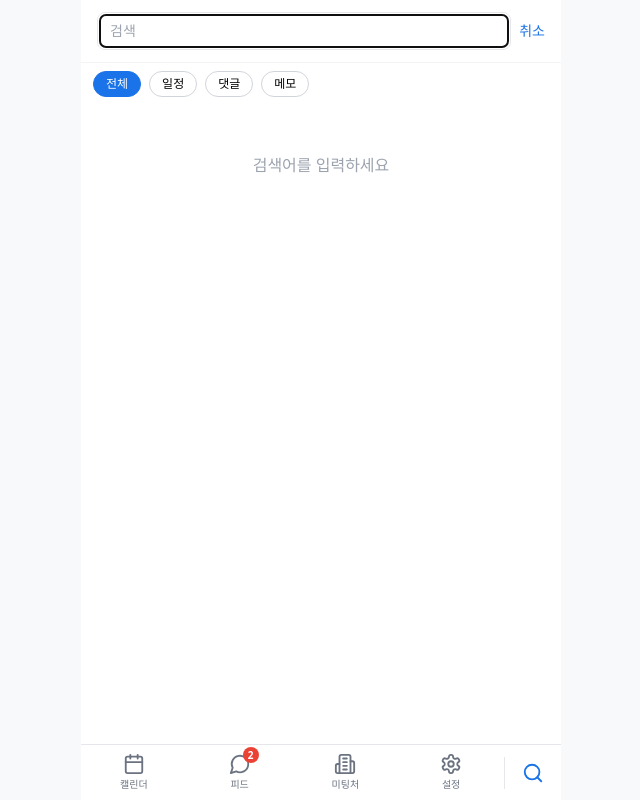
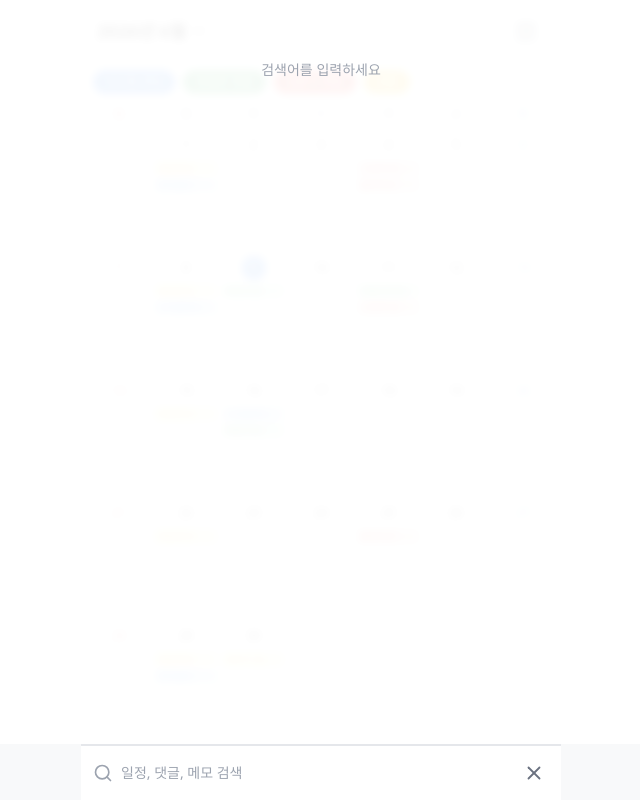
Before and after one commit to pttphh/umac-calendar-v2, a React (Vite) app: page / in a window 1280 px wide. Both pictures are taken after a click on the button 852 px from the left and 772 px from the top of the page. Shown: the whole page, without its empty margins (319-959 px from the left). Built offline with nearby package versions, Linux system fonts and the light colour scheme.

Commit message:
캘린더 관리 수정

```diff
--- a/src/App.tsx
+++ b/src/App.tsx
@@ -3,11 +3,12 @@ import { CalendarView } from './components/calendar/CalendarView';
 import { FeedView } from './components/feed/FeedView';
 import { MeetingView } from './components/meeting/MeetingView';
 import { MoreView } from './components/more/MoreView';
-import { SearchView } from './components/search/SearchView';
+import { SearchResultsOverlay } from './components/search/SearchResultsOverlay';
 import { EventForm } from './components/event/EventForm';
 import { EventDetail } from './components/event/EventDetail';
 import { MeetingForm } from './components/meeting/MeetingForm';
 import { CalendarForm } from './components/calendar-mgmt/CalendarForm';
+import { CalendarMgmtView } from './components/calendar-mgmt/CalendarMgmtView';
 import { useAppStore } from './store/useAppStore';
 
 function App() {
@@ -20,10 +21,11 @@ function App() {
         {currentTab === 'feed' && <FeedView />}
         {currentTab === 'meeting' && <MeetingView />}
         {currentTab === 'more' && <MoreView />}
-        {currentTab === 'search' && <SearchView />}
       </main>
 
+      <SearchResultsOverlay />
       <BottomNav />
+      <CalendarMgmtView />
       <EventForm />
       <EventDetail />
       <MeetingForm />
--- a/src/components/calendar-mgmt/CalendarForm.tsx
+++ b/src/components/calendar-mgmt/CalendarForm.tsx
@@ -1,8 +1,9 @@
-import { useState } from 'react';
+import { useState, useEffect } from 'react';
 import { Plus } from 'lucide-react';
 import { useAppStore } from '../../store/useAppStore';
 import { FormHeader } from '../common/FormHeader';
 import { MemberPill } from '../common/MemberPill';
+import { CURRENT_USER_ID } from '../../types';
 
 const COLORS = ['#1a73e8', '#34a853', '#ea4335', '#fbbc04', '#9c27b0', '#00bcd4', '#ff5722'];
 
@@ -17,19 +18,37 @@ export function CalendarForm() {
 
   const existing = editingId ? calendars.find((c) => c.id === editingId) : null;
 
-  const [name, setName] = useState(existing?.name ?? '');
-  const [color, setColor] = useState(existing?.color ?? COLORS[0]);
-  const [writerIds, setWriterIds] = useState<string[]>(existing?.writerIds ?? []);
-  const [viewerIds, setViewerIds] = useState<string[]>(existing?.viewerIds ?? []);
+  const [name, setName] = useState('');
+  const [color, setColor] = useState(COLORS[0]);
+  const [writerIds, setWriterIds] = useState<string[]>([CURRENT_USER_ID]);
+  const [viewerIds, setViewerIds] = useState<string[]>([]);
   const [showWriterAdd, setShowWriterAdd] = useState(false);
   const [showViewerAdd, setShowViewerAdd] = useState(false);
+
+  useEffect(() => {
+    if (!isOpen) return;
+    const cal = editingId ? calendars.find((c) => c.id === editingId) : null;
+    if (cal) {
+      setName(cal.name);
+      setColor(cal.color);
+      setWriterIds(cal.writerIds);
+      setViewerIds(cal.viewerIds);
+    } else {
+      setName('');
+      setColor(COLORS[0]);
+      setWriterIds([CURRENT_USER_ID]);
+      setViewerIds([]);
+    }
+    setShowWriterAdd(false);
+    setShowViewerAdd(false);
+  }, [isOpen, editingId, calendars]);
 
   const handleSave = () => {
     if (!name.trim() || writerIds.length === 0) return;
     const payload = {
       name: name.trim(),
       color,
-      isVisible: true,
+      isVisible: existing?.isVisible ?? true,
       writerIds,
       viewerIds,
     };
@@ -62,12 +81,13 @@ export function CalendarForm() {
             value={name}
             onChange={(e) => setName(e.target.value)}
             className="w-full border-b-2 border-primary py-2 outline-none text-lg"
+            placeholder="캘린더 이름 입력"
           />
         </div>
 
         <div>
           <label className="text-xs text-gray-500 mb-2 block">색상 선택</label>
-          <div className="flex gap-3">
+          <div className="flex gap-3 flex-wrap">
             {COLORS.map((c) => (
               <button
                 key={c}
@@ -89,7 +109,10 @@ export function CalendarForm() {
           showAdd={showWriterAdd}
           onToggleAdd={() => setShowWriterAdd(!showWriterAdd)}
           available={availableWriters}
-          onAdd={(id) => { setWriterIds((prev) => [...prev, id]); setShowWriterAdd(false); }}
+          onAdd={(id) => {
+            setWriterIds((prev) => [...prev, id]);
+            setShowWriterAdd(false);
+          }}
         />
 
         <MemberSection
@@ -101,35 +124,15 @@ export function CalendarForm() {
           showAdd={showViewerAdd}
           onToggleAdd={() => setShowViewerAdd(!showViewerAdd)}
           available={availableViewers}
-          onAdd={(id) => { setViewerIds((prev) => [...prev, id]); setShowViewerAdd(false); }}
+          onAdd={(id) => {
+            setViewerIds((prev) => [...prev, id]);
+            setShowViewerAdd(false);
+          }}
         />
 
         <p className="text-xs text-gray-400">
           작성자·공유자는 알림과 무관합니다. 알림은 일정 등록 시 별도 설정합니다.
         </p>
-
-        {!editingId && calendars.length > 0 && (
-          <div className="border-t pt-4">
-            <p className="text-xs text-gray-500 mb-2">기존 캘린더</p>
-            {calendars.map((cal) => (
-              <button
-                key={cal.id}
-                type="button"
-                onClick={() => {
-                  setName(cal.name);
-                  setColor(cal.color);
-                  setWriterIds(cal.writerIds);
-                  setViewerIds(cal.viewerIds);
-                  useAppStore.getState().openCalendarForm(cal.id);
-                }}
-                className="flex items-center gap-2 w-full py-2 text-sm"
-              >
-                <span className="w-3 h-3 rounded-full" style={{ backgroundColor: cal.color }} />
-                {cal.name}
-              </button>
-            ))}
-          </div>
-        )}
       </div>
     </div>
   );
@@ -178,7 +181,10 @@ function MemberSection({
       </button>
       {showAdd && (
         <div className="mt-2 border rounded-lg">
-          {available.map((m) => (
+          {available.length === 0 ? (
+            <p className="px-3 py-2 text-sm text-gray-400">추가할 멤버가 없습니다</p>
+          ) : (
+            available.map((m) => (
               <button
                 key={m.id}
                 type="button"
@@ -187,7 +193,8 @@ function MemberSection({
               >
                 {m.name}
               </button>
-          ))}
+            ))
+          )}
         </div>
       )}
     </div>
--- /dev/null
+++ b/src/components/calendar-mgmt/CalendarMgmtView.tsx
@@ -0,0 +1,28 @@
+import { ArrowLeft, Plus } from 'lucide-react';
+import { useAppStore } from '../../store/useAppStore';
+import { CalendarList } from './CalendarList';
+
+export function CalendarMgmtView() {
+  const isOpen = useAppStore((s) => s.isCalendarMgmtOpen);
+  const closeCalendarMgmt = useAppStore((s) => s.closeCalendarMgmt);
+  const openCalendarForm = useAppStore((s) => s.openCalendarForm);
+
+  if (!isOpen) return null;
+
+  return (
+    <div className="fixed inset-0 z-[85] bg-white flex flex-col">
+      <header className="flex items-center justify-between px-4 py-3 border-b border-gray-100 shrink-0">
+        <button type="button" onClick={closeCalendarMgmt} className="p-1 -ml-1">
+          <ArrowLeft size={22} />
+        </button>
+        <h1 className="text-lg font-semibold">캘린더 관리</h1>
+        <button type="button" onClick={() => openCalendarForm()} className="p-1 -mr-1 text-primary">
+          <Plus size={22} />
+        </button>
+      </header>
+      <div className="flex-1 overflow-y-auto">
+        <CalendarList />
+      </div>
+    </div>
+  );
+}
--- a/src/components/layout/BottomNav.tsx
+++ b/src/components/layout/BottomNav.tsx
@@ -1,4 +1,5 @@
-import { Calendar, MessageCircle, Building2, Settings, Search } from 'lucide-react';
+import { useEffect, useRef } from 'react';
+import { Calendar, MessageCircle, Building2, Settings, Search, X } from 'lucide-react';
 import { useShallow } from 'zustand/react/shallow';
 import { useAppStore } from '../../store/useAppStore';
 import type { AppTab } from '../../types';
@@ -11,6 +12,8 @@ const tabs: { id: AppTab; label: string; icon: typeof Calendar }[] = [
 ];
 
 export function BottomNav() {
+  const inputRef = useRef<HTMLInputElement>(null);
+
   const {
     currentTab,
     setCurrentTab,
@@ -18,8 +21,14 @@ export function BottomNav() {
     showEventDetail,
     isMeetingFormOpen,
     isCalendarFormOpen,
+    isCalendarMgmtOpen,
     dayPopupDate,
     unreadCount,
+    isSearchOpen,
+    searchQuery,
+    openSearch,
+    closeSearch,
+    setSearchQuery,
   } = useAppStore(
     useShallow((s) => ({
       currentTab: s.currentTab,
@@ -28,8 +37,14 @@ export function BottomNav() {
       showEventDetail: s.showEventDetail,
       isMeetingFormOpen: s.isMeetingFormOpen,
       isCalendarFormOpen: s.isCalendarFormOpen,
+      isCalendarMgmtOpen: s.isCalendarMgmtOpen,
       dayPopupDate: s.dayPopupDate,
       unreadCount: s.notifications.filter((n) => !n.isRead).length,
+      isSearchOpen: s.isSearchOpen,
+      searchQuery: s.searchQuery,
+      openSearch: s.openSearch,
+      closeSearch: s.closeSearch,
+      setSearchQuery: s.setSearchQuery,
     }))
   );
 
@@ -38,14 +53,29 @@ export function BottomNav() {
     showEventDetail ||
     isMeetingFormOpen ||
     isCalendarFormOpen ||
+    isCalendarMgmtOpen ||
     !!dayPopupDate;
+
+  useEffect(() => {
+    if (isSearchOpen && !hidden) {
+      const timer = window.setTimeout(() => inputRef.current?.focus(), 200);
+      return () => window.clearTimeout(timer);
+    }
+  }, [isSearchOpen, hidden]);
 
   return (
     <nav
-      className={`fixed bottom-0 left-1/2 -translate-x-1/2 w-full max-w-[480px] bg-white border-t border-gray-200 z-50 items-center ${
-        hidden ? 'hidden' : 'flex'
+      className={`fixed bottom-0 left-1/2 -translate-x-1/2 w-full max-w-[480px] bg-white border-t border-gray-200 z-50 h-14 overflow-hidden ${
+        hidden ? 'hidden' : 'block'
       }`}
       aria-hidden={hidden}
+    >
+      <div className="relative h-full flex items-center">
+        {/* 탭 영역 */}
+        <div
+          className={`flex flex-1 items-center h-full transition-all duration-200 ease-in-out ${
+            isSearchOpen ? 'opacity-0 w-0 min-w-0 overflow-hidden pointer-events-none' : 'opacity-100 w-auto'
+          }`}
         >
           {tabs.map(({ id, label, icon: Icon }) => (
             <button
@@ -67,16 +97,47 @@ export function BottomNav() {
               <span className="text-[10px] mt-0.5">{label}</span>
             </button>
           ))}
-      <div className="w-px h-8 bg-gray-200" />
+          <div className="w-px h-8 bg-gray-200 shrink-0" />
+        </div>
+
+        {/* 검색 확장 패널 (우측 → 전체) */}
+        <div
+          className={`absolute top-0 bottom-0 right-0 flex items-center bg-white transition-all duration-200 ease-in-out ${
+            isSearchOpen ? 'left-0 px-3 gap-2 border-t border-gray-200' : 'w-14'
+          }`}
+        >
+          {isSearchOpen ? (
+            <>
+              <Search size={20} className="text-gray-400 shrink-0" />
+              <input
+                ref={inputRef}
+                type="search"
+                value={searchQuery}
+                onChange={(e) => setSearchQuery(e.target.value)}
+                placeholder="일정, 댓글, 메모 검색"
+                className="flex-1 min-w-0 outline-none text-sm bg-transparent"
+              />
               <button
                 type="button"
-        onClick={() => setCurrentTab('search')}
-        className={`w-14 flex flex-col items-center py-2 ${
-          currentTab === 'search' ? 'text-primary' : 'text-gray-500'
-        }`}
+                onClick={closeSearch}
+                className="p-1 text-gray-500 shrink-0"
+                aria-label="검색 닫기"
+              >
+                <X size={22} />
+              </button>
+            </>
+          ) : (
+            <button
+              type="button"
+              onClick={openSearch}
+              className="w-14 h-full flex flex-col items-center justify-center text-gray-500"
+              aria-label="검색"
             >
               <Search size={22} />
             </button>
+          )}
+        </div>
+      </div>
     </nav>
   );
 }
--- a/src/components/more/MoreView.tsx
+++ b/src/components/more/MoreView.tsx
@@ -5,7 +5,7 @@ import { CURRENT_USER_ID } from '../../types';
 export function MoreView() {
   const members = useAppStore((s) => s.members);
   const setCurrentTab = useAppStore((s) => s.setCurrentTab);
-  const openCalendarForm = useAppStore((s) => s.openCalendarForm);
+  const openCalendarMgmt = useAppStore((s) => s.openCalendarMgmt);
   const currentUser = members.find((m) => m.id === CURRENT_USER_ID);
 
   const sections = [
@@ -19,7 +19,7 @@ export function MoreView() {
     {
       title: '관리',
       items: [
-        { label: '캘린더 관리', action: () => openCalendarForm() },
+        { label: '캘린더 관리', action: () => openCalendarMgmt() },
         { label: '미팅처 관리', action: () => setCurrentTab('meeting') },
         { label: '상품 관리 (추후 설정 예정)', action: () => {}, disabled: true },
       ],
--- /dev/null
+++ b/src/components/search/SearchResultsOverlay.tsx
@@ -0,0 +1,118 @@
+import { useMemo } from 'react';
+import { useAppStore } from '../../store/useAppStore';
+import { HighlightText } from '../common/HighlightText';
+import { formatDateTime } from '../../utils/dateUtils';
+
+const BOTTOM_NAV_HEIGHT = 56;
+
+export function SearchResultsOverlay() {
+  const isSearchOpen = useAppStore((s) => s.isSearchOpen);
+  const searchQuery = useAppStore((s) => s.searchQuery);
+  const closeSearch = useAppStore((s) => s.closeSearch);
+  const openEventDetail = useAppStore((s) => s.openEventDetail);
+  const events = useAppStore((s) => s.events);
+  const comments = useAppStore((s) => s.comments);
+
+  const q = searchQuery.trim().toLowerCase();
+
+  const eventResults = useMemo(() => {
+    if (!q) return [];
+    return events.filter((e) => e.title.toLowerCase().includes(q));
+  }, [events, q]);
+
+  const commentResults = useMemo(() => {
+    if (!q) return [];
+    return comments.filter((c) => c.text?.toLowerCase().includes(q));
+  }, [comments, q]);
+
+  const memoResults = useMemo(() => {
+    if (!q) return [];
+    return events.filter((e) => e.memo?.toLowerCase().includes(q));
+  }, [events, q]);
+
+  const totalCount = eventResults.length + commentResults.length + memoResults.length;
+
+  const handleSelect = (eventId: string) => {
+    closeSearch();
+    openEventDetail(eventId);
+  };
+
+  if (!isSearchOpen) return null;
+
+  return (
+    <div
+      className="fixed inset-x-0 top-0 z-40 bg-white/95 backdrop-blur-sm overflow-y-auto"
+      style={{ bottom: `${BOTTOM_NAV_HEIGHT}px` }}
+    >
+      <div className="max-w-[480px] mx-auto px-4 py-3">
+        {!q && (
+          <p className="text-center text-gray-400 py-12 text-sm">검색어를 입력하세요</p>
+        )}
+
+        {q && totalCount === 0 && (
+          <p className="text-center text-gray-400 py-12 text-sm">검색 결과가 없습니다</p>
+        )}
+
+        {q && eventResults.length > 0 && (
+          <section className="mb-4">
+            <h3 className="text-xs text-gray-500 font-medium py-2">일정 {eventResults.length}건</h3>
+            {eventResults.map((ev) => (
+              <button
+                key={ev.id}
+                type="button"
+                onClick={() => handleSelect(ev.id)}
+                className="w-full text-left py-2.5 border-b border-gray-50"
+              >
+                <p className="font-medium text-sm">
+                  <HighlightText text={ev.title} query={searchQuery} />
+                </p>
+                <p className="text-xs text-gray-400 mt-0.5">{formatDateTime(ev.startDateTime)}</p>
+              </button>
+            ))}
+          </section>
+        )}
+
+        {q && commentResults.length > 0 && (
+          <section className="mb-4">
+            <h3 className="text-xs text-gray-500 font-medium py-2">댓글 {commentResults.length}건</h3>
+            {commentResults.map((c) => {
+              const ev = events.find((e) => e.id === c.eventId);
+              return (
+                <button
+                  key={c.id}
+                  type="button"
+                  onClick={() => handleSelect(c.eventId)}
+                  className="w-full text-left py-2.5 border-b border-gray-50"
+                >
+                  <p className="text-sm">
+                    <HighlightText text={c.text ?? ''} query={searchQuery} />
+                  </p>
+                  <p className="text-xs text-gray-400 mt-0.5">{ev?.title}</p>
+                </button>
+              );
+            })}
+          </section>
+        )}
+
+        {q && memoResults.length > 0 && (
+          <section className="mb-4">
+            <h3 className="text-xs text-gray-500 font-medium py-2">메모 {memoResults.length}건</h3>
+            {memoResults.map((ev) => (
+              <button
+                key={ev.id}
+                type="button"
+                onClick={() => handleSelect(ev.id)}
+                className="w-full text-left py-2.5 border-b border-gray-50"
+              >
+                <p className="text-sm">
+                  <HighlightText text={ev.memo ?? ''} query={searchQuery} />
+                </p>
+                <p className="text-xs text-gray-400 mt-0.5">{ev.title}</p>
+              </button>
+            ))}
+          </section>
+        )}
+      </div>
+    </div>
+  );
+}
--- a/src/store/useAppStore.ts
+++ b/src/store/useAppStore.ts
@@ -41,9 +41,12 @@ interface AppStore {
   selectedMeetingId: string | null;
   isMeetingFormOpen: boolean;
   editingMeetingId: string | null;
+  isCalendarMgmtOpen: boolean;
   isCalendarFormOpen: boolean;
   editingCalendarId: string | null;
   showEventDetail: boolean;
+  isSearchOpen: boolean;
+  searchQuery: string;
 
   unreadCount: number;
 
@@ -59,11 +62,17 @@ interface AppStore {
   closeMeetingDetail: () => void;
   openMeetingForm: (id?: string) => void;
   closeMeetingForm: () => void;
+  openCalendarMgmt: () => void;
+  closeCalendarMgmt: () => void;
   openCalendarForm: (id?: string) => void;
   closeCalendarForm: () => void;
+  openSearch: () => void;
+  closeSearch: () => void;
+  setSearchQuery: (query: string) => void;
 
   addCalendar: (cal: Omit<Calendar, 'id'>) => void;
   updateCalendar: (id: string, updates: Partial<Calendar>) => void;
+  deleteCalendar: (id: string) => void;
   toggleCalendarVisibility: (id: string) => void;
   addEvent: (event: Omit<CalendarEvent, 'id' | 'createdAt' | 'updatedAt'>) => void;
   updateEvent: (id: string, updates: Partial<CalendarEvent>) => void;
@@ -119,9 +128,12 @@ export const useAppStore = create<AppStore>()(
       selectedMeetingId: null,
       isMeetingFormOpen: false,
       editingMeetingId: null,
+      isCalendarMgmtOpen: false,
       isCalendarFormOpen: false,
       editingCalendarId: null,
       showEventDetail: false,
+      isSearchOpen: false,
+      searchQuery: '',
 
       unreadCount: 0,
 
@@ -159,10 +171,18 @@ export const useAppStore = create<AppStore>()(
       closeMeetingForm: () =>
         set({ isMeetingFormOpen: false, editingMeetingId: null }),
 
+      openCalendarMgmt: () => set({ isCalendarMgmtOpen: true }),
+      closeCalendarMgmt: () =>
+        set({ isCalendarMgmtOpen: false, isCalendarFormOpen: false, editingCalendarId: null }),
+
       openCalendarForm: (id) =>
         set({ isCalendarFormOpen: true, editingCalendarId: id ?? null }),
       closeCalendarForm: () =>
         set({ isCalendarFormOpen: false, editingCalendarId: null }),
+
+      openSearch: () => set({ isSearchOpen: true }),
+      closeSearch: () => set({ isSearchOpen: false, searchQuery: '' }),
+      setSearchQuery: (query) => set({ searchQuery: query }),
 
       addCalendar: (cal) => {
         const id = generateId('cal');
@@ -172,6 +192,12 @@ export const useAppStore = create<AppStore>()(
       updateCalendar: (id, updates) => {
         set((s) => ({
           calendars: s.calendars.map((c) => (c.id === id ? { ...c, ...updates } : c)),
+        }));
+      },
+
+      deleteCalendar: (id) => {
+        set((s) => ({
+          calendars: s.calendars.filter((c) => c.id !== id),
         }));
       },
 
--- a/src/types/index.ts
+++ b/src/types/index.ts
@@ -82,7 +82,7 @@ export interface FeedNotification {
   createdAt: string;
 }
 
-export type AppTab = 'calendar' | 'feed' | 'meeting' | 'more' | 'search';
+export type AppTab = 'calendar' | 'feed' | 'meeting' | 'more';
 
 export interface ExpandedEvent extends CalendarEvent {
   occurrenceDate: string;
```
Also changed, not shown: src/components/calendar-mgmt/CalendarList.tsx (+51 -20 lines), 1 other file (tests, documents, lock files or other folders). Lines whose indentation alone changed are shown as unchanged.
